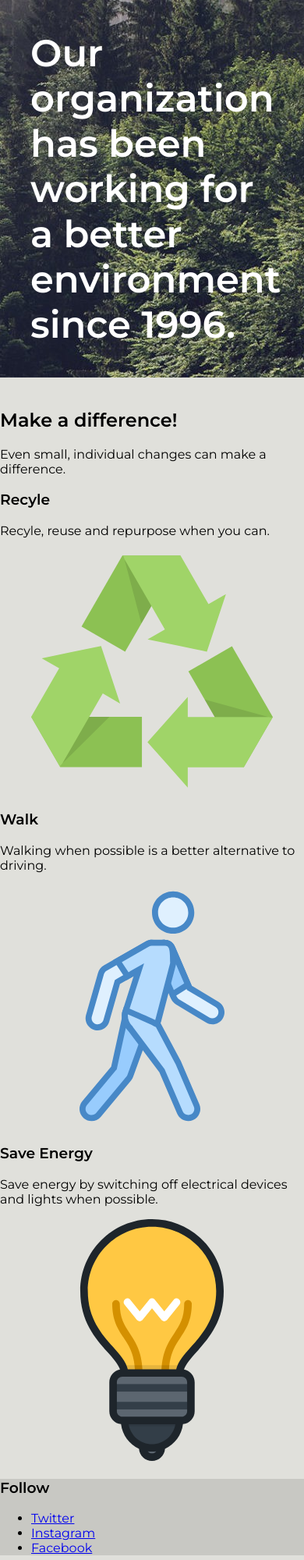
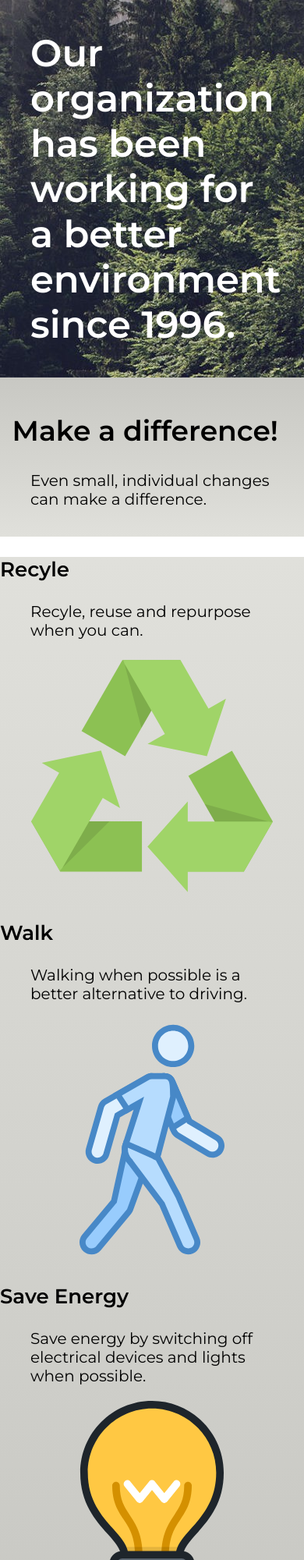
Before and after one commit to wingy96/git, a plain HTML site: page learn.html in a window 390 px wide. Shown: the top 2000 px of the page at 78% size. Drawn offline with Linux system fonts and the light colour scheme.

Commit message:
mobile done

```diff
--- a/src/learn.css
+++ b/src/learn.css
@@ -7,7 +7,6 @@ body {
     font-family: 'Montserrat', sans-serif;
     max-width: 1440px;
     margin: 0 auto;
-    background-color: var(--color-gray);
 }
 
 html {
@@ -16,6 +15,21 @@ html {
 
 h1, h2, h3 {
     font-family: "Montserrat", sans-serif;
+}
+
+h2 {
+    font-size: 36px;
+    margin-left: 4%;
+}
+
+h3 {
+    font-size: 26px;
+}
+
+p {
+    font-size: 20px;
+    margin-left: 10%;
+    max-width: 320px;
 }
 
 .hero {
@@ -27,6 +41,7 @@ h1, h2, h3 {
     height: 100%;
     min-height: 300px;
     margin-top: 0%;
+    margin-bottom: 0%;
 }
 
 .hero h1 {
@@ -34,8 +49,74 @@ h1, h2, h3 {
     max-width: 20rem;
     padding: 10%;
     margin-top: 0%;
+    margin-bottom: 0%;
+}
+
+.make-a-difference {
+    background-image: linear-gradient(rgb(200, 200, 195), rgb(224,224,219));
+    margin-top: 0%;
+    padding-top: 1rem;
+    padding-bottom: 1rem;
+}
+
+.recycle {
+    margin-left: 8.5rem;
+}
+
+.walk {
+    margin-left: 9.5rem;
+}
+
+.how-to {
+    background-image: linear-gradient(rgb(224,224,219), rgb(200, 200, 195));
+    margin-bottom: 0%;
+}
+
+.how-to img {
+    max-width: 400px;
+}
+
+.recycle {
+    margin-top: 0%;
+}
+
+.energy {
+    margin-left: 6.5rem;
+}
+
+.energy figure{
+    margin-bottom: 0;
+    padding-bottom: 10px;
 }
 
 .footer-info {
     background-color: var(--color-darker-gray);
 }
+
+.footer-info h3 {
+    margin-bottom: 0;
+    margin-left: 2rem;
+    padding-top: 1rem;
+    margin-top: 0%;
+}
+
+.footer-info ul {
+    list-style: none;
+    margin-top: 0%;
+    margin-bottom: 0%;
+    padding: 2rem;
+}
+
+.energy-img {
+    margin-bottom: 0;
+}
+
+.footer-info a {
+    text-decoration: none;
+    color: black;
+}
+
+@media screen and (min-width: 600px){
+
+
+}
```
